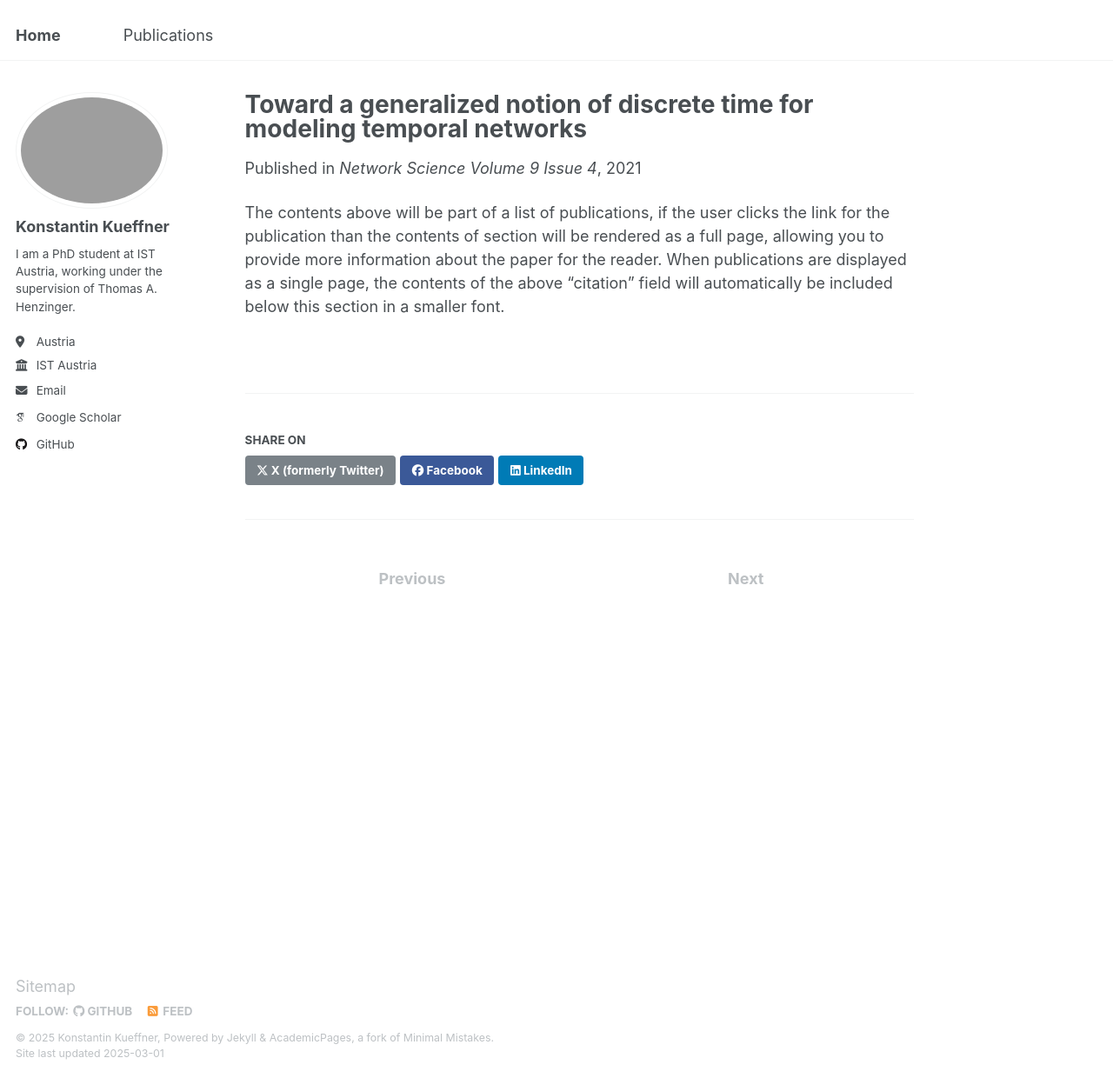
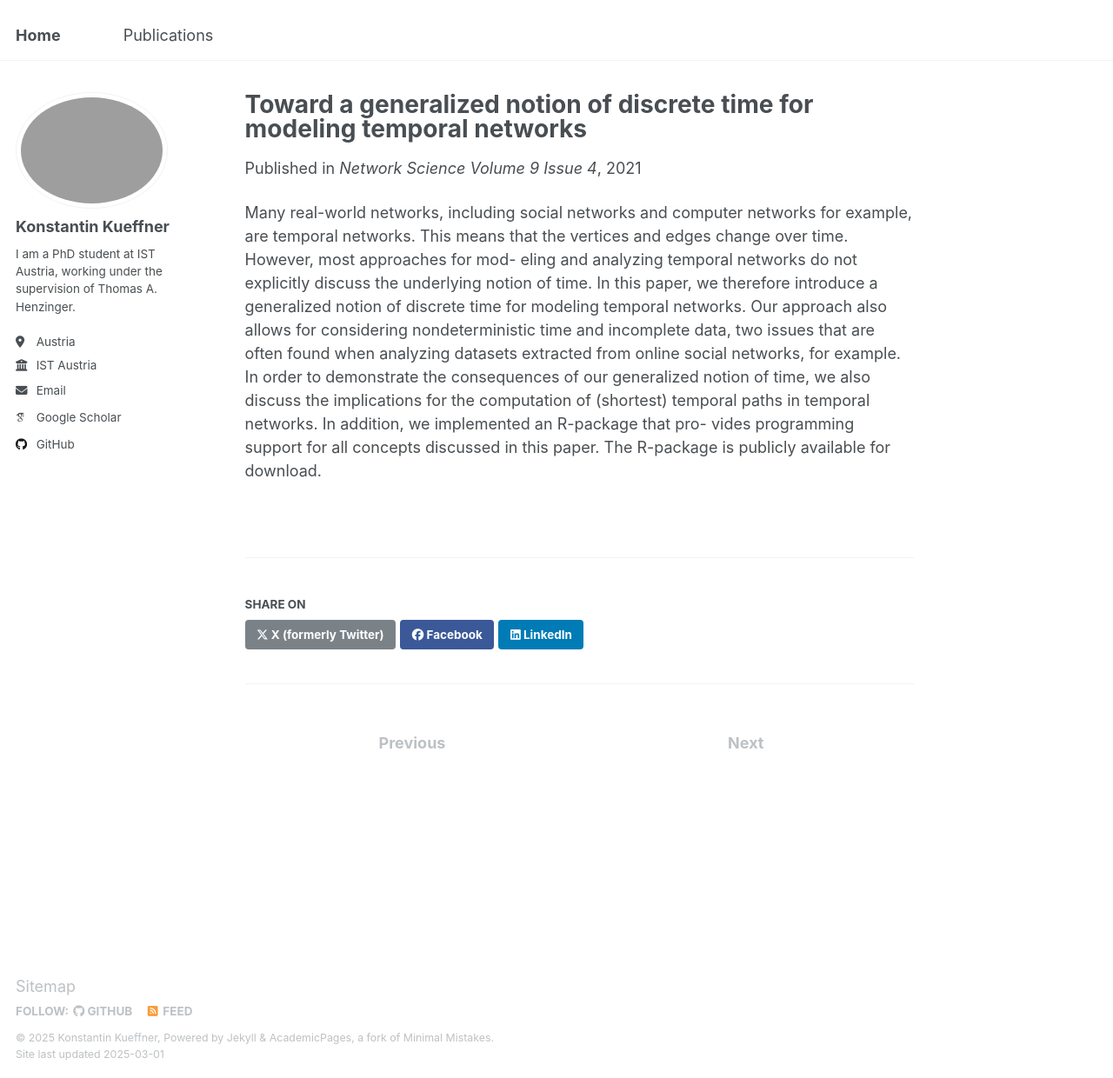
Before and after one commit to KonstantinRK/KonstantinRK.github.io, a Jekyll site: the page built from _publications/21_paper_temporal_networks.md, in a window 1280 px wide and 1240 px high. Shown: the whole window at 87% size. Built offline with Jekyll 4.4.1, drawn with Linux system fonts in a browser that asks for light colours; some web fonts are replaced.

Commit message:
Update 21_paper_temporal_networks.md

```diff
--- a/_publications/21_paper_temporal_networks.md
+++ b/_publications/21_paper_temporal_networks.md
@@ -11,4 +11,4 @@ paperurl: 'http://KonstantinRK.github.io/files/21_paper_temporal_networks.pdf'
 # citation: 'Your Name, You. (2009). &quot;Paper Title Number 1.&quot; <i>Journal 1</i>. 1(1).'
 ---
 
-The contents above will be part of a list of publications, if the user clicks the link for the publication than the contents of section will be rendered as a full page, allowing you to provide more information about the paper for the reader. When publications are displayed as a single page, the contents of the above "citation" field will automatically be included below this section in a smaller font.
+Many real-world networks, including social networks and computer networks for example, are temporal networks. This means that the vertices and edges change over time. However, most approaches for mod- eling and analyzing temporal networks do not explicitly discuss the underlying notion of time. In this paper, we therefore introduce a generalized notion of discrete time for modeling temporal networks. Our approach also allows for considering nondeterministic time and incomplete data, two issues that are often found when analyzing datasets extracted from online social networks, for example. In order to demonstrate the consequences of our generalized notion of time, we also discuss the implications for the computation of (shortest) temporal paths in temporal networks. In addition, we implemented an R-package that pro- vides programming support for all concepts discussed in this paper. The R-package is publicly available for download.
```
